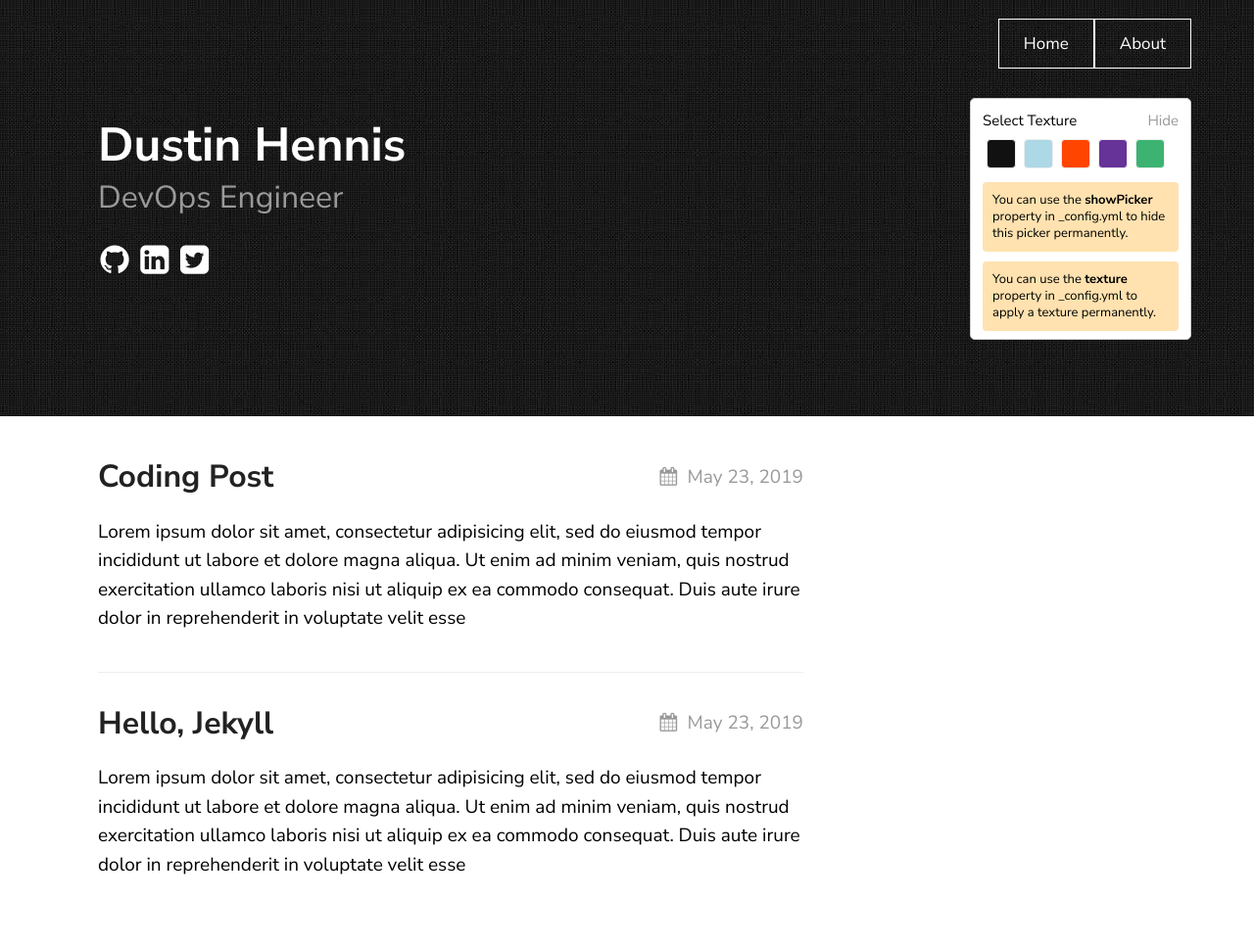
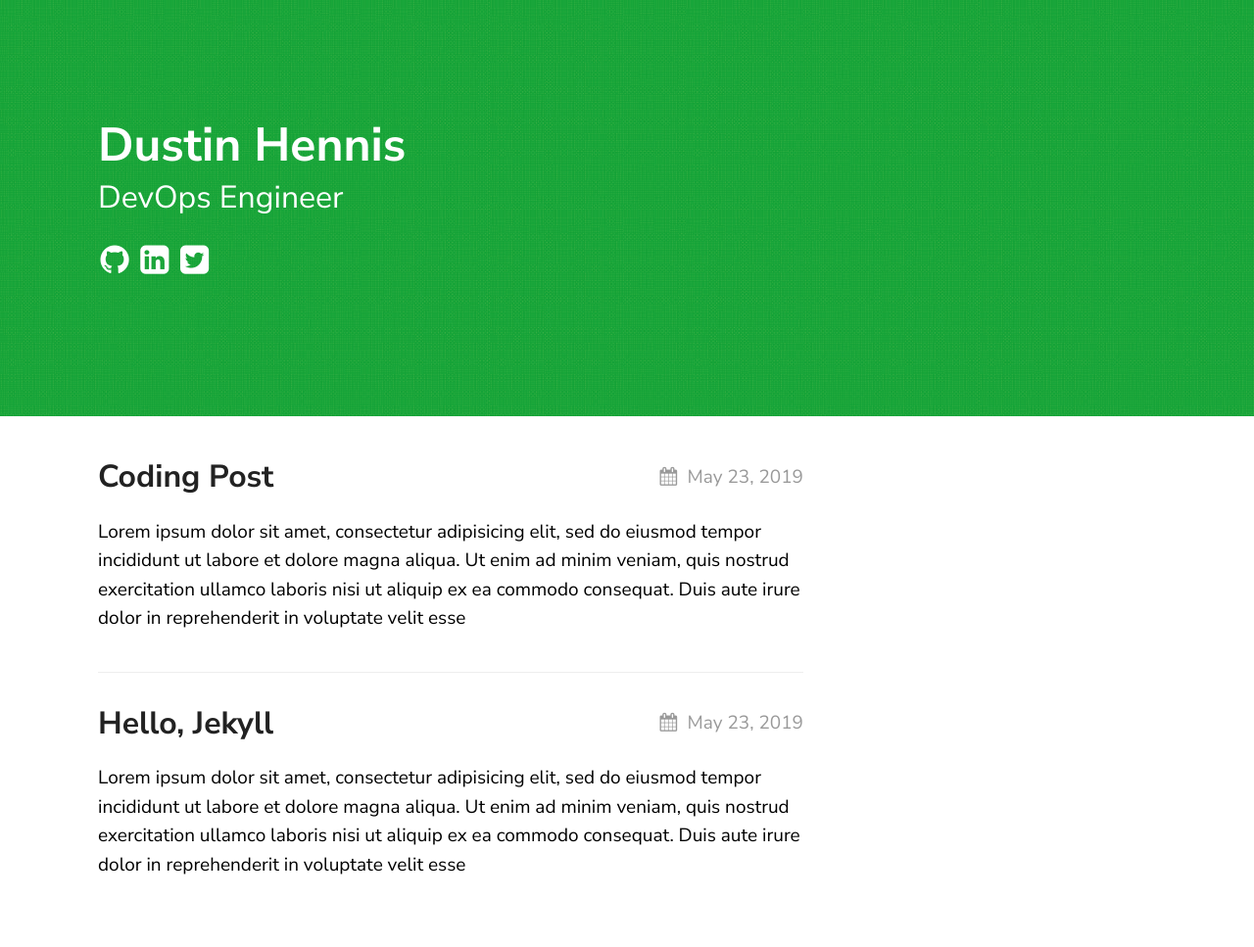
Before and after one commit to dustinhennis/dustinhennis.github.io, a Jekyll site: the page built from index.md, in a window 1280 px wide. Shown: the whole page at 98% size. Built offline with Jekyll 4.4.1, drawn with Linux system fonts in a browser that asks for light colours; part of the change alters nothing that is shown.

```diff
--- a/_config.yml
+++ b/_config.yml
@@ -16,9 +16,9 @@ texture:
   title: Dustin Hennis
   tagline: DevOps Engineer
   date_format: "%b %-d, %Y"
-  style: black
-  showNav: true
-  showPicker: true
+  style: green
+  showNav: false
+  showPicker: false
 
   # generate social links in footer
   social_links:
```
